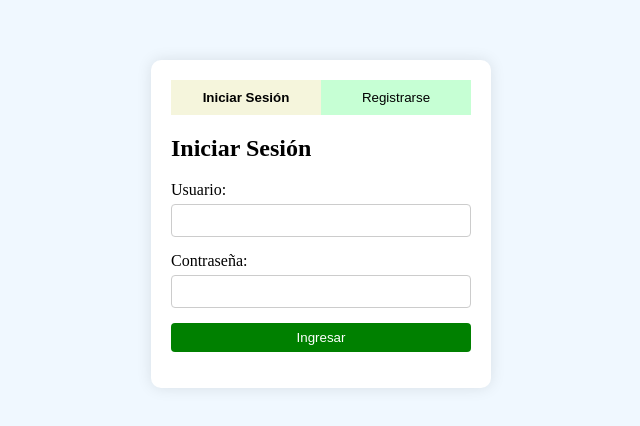
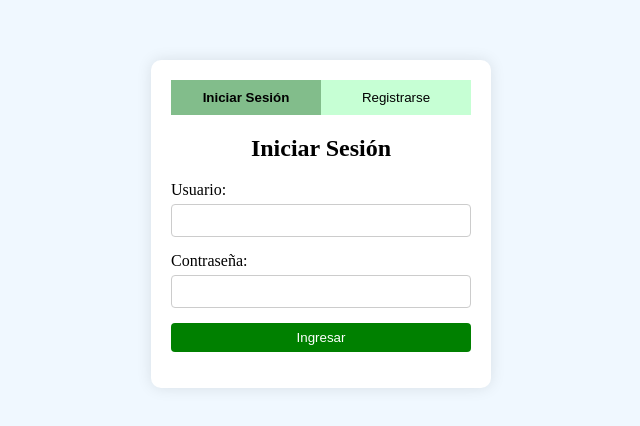
Before and after one commit to Cesarpato92/Autenticacion, a website: page public/index.html in a window 1280 px wide. Shown: the part 176-602 px from the top of the page, without its empty margins (319-959 px from the left). Drawn offline with Linux system fonts and the light colour scheme.

Commit message:
centrando titulo de registro y login

```diff
--- a/public/estilo.css
+++ b/public/estilo.css
@@ -27,7 +27,7 @@ body{
     outline: none;
 }
     .tab-btn.active{
-        background-color: beige;
+        background-color: rgb(130, 189, 139);
         font-weight: bold;
     }
 
@@ -39,13 +39,22 @@ body{
         display: block; /*muestra el elemento como bloque */
     }
 
+#login h2 {
+    text-align: center;
+}
+#registro h2 {
+    text-align: center;
+}
+
 .form-group{
     margin-bottom: 15px;
+
 }
 
 label {
     display: block;
     margin-bottom: 5px;
+
 }
 
 /* Campos inputs*/
```
